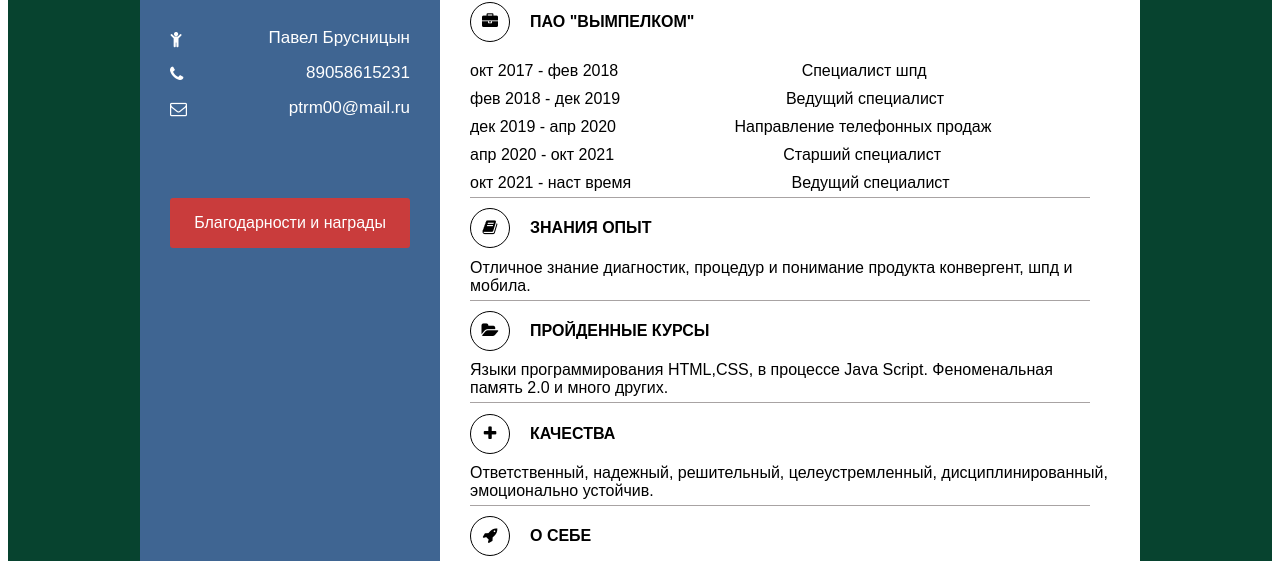
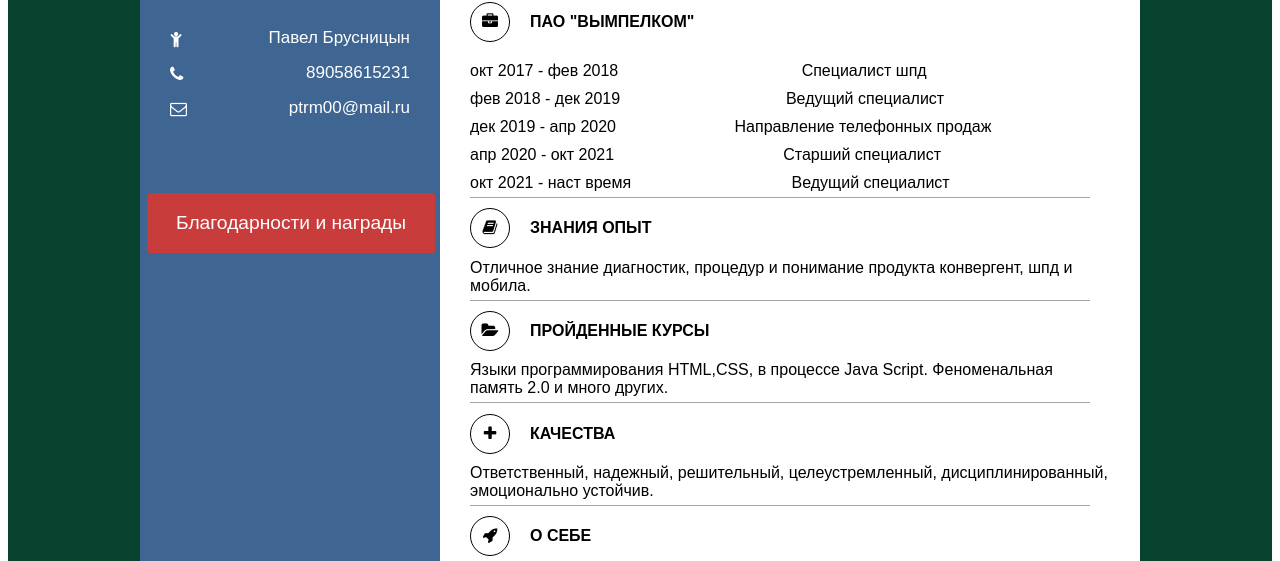
Before and after one commit to Prudexxx/RESUME-0.-1, a plain HTML site: page index.html in a window 1280 px wide. In both pictures the pointer is over the link "Благодарности и награды". Shown: the part 239-800 px from the top of the page. Drawn offline with Linux system fonts and the light colour scheme.

Commit message:
Добавил увеличение кнопки

```diff
--- a/ss.css
+++ b/ss.css
@@ -104,3 +104,7 @@
     text-decoration: none; /* Убираем подчёркивание */
     border-radius: 3px;
 }
+.knopka:hover {
+    transform: scale(1.2) translateX(1px) ;
+
+}
```
